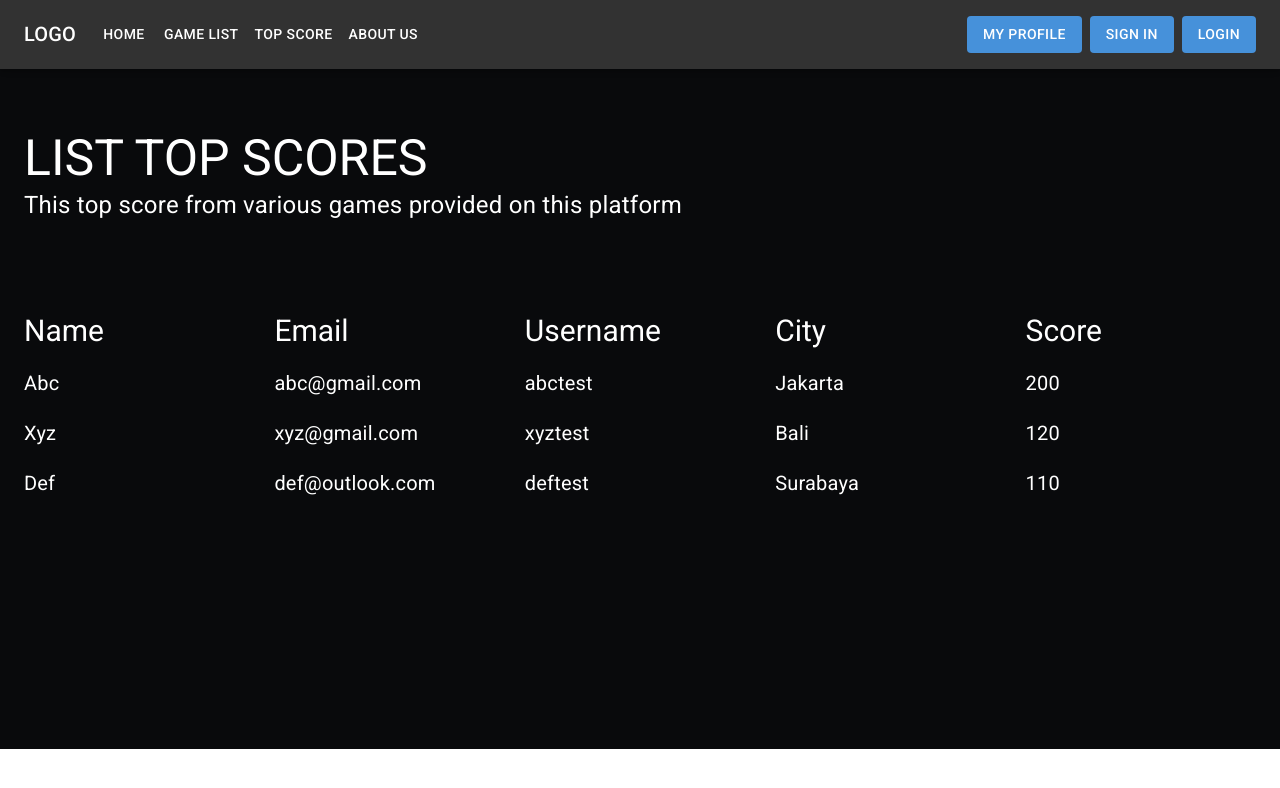
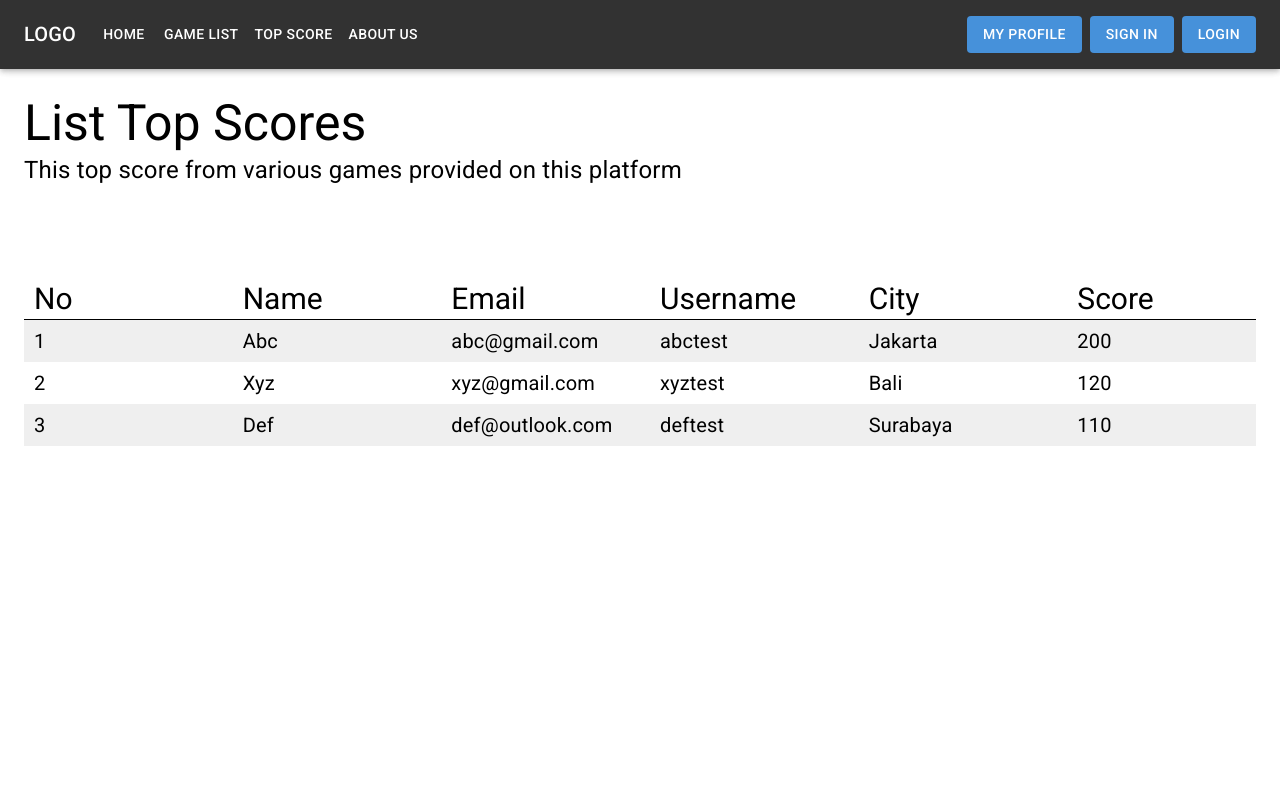
Before and after one commit to farisadam97/lowkey-pro-client, a React (Create React App) app: page /top-score in a window 1280 px wide. Shown: the top 788 px of the page. Built offline with nearby package versions, Linux system fonts and the light colour scheme.

Commit message:
finished view leaderboard top score page

```diff
--- a/src/pages/TopScore/TopScore.css
+++ b/src/pages/TopScore/TopScore.css
@@ -1,11 +1,25 @@
 .page-top-score
 {
-	padding-top:60px;
-	padding-bottom:60px;
-	background: #090a0c;
+	padding-top:25px;
     background-position: center;
     background-repeat: no-repeat;
     background-attachment: scroll;
     background-size: cover;
 	min-height:70vh;
 }
+.tableleaderboard .tableleaderboardrow:nth-child(odd)
+{
+	background:#efefef;
+}
+.tableleaderboard .tableleaderboardrow:hover
+{
+	background:#cfebff;
+}
+.tableleaderboardhead div
+{
+	padding: 3px 10px;
+}
+.tableleaderboard .tableleaderboardrow div
+{
+	padding: 6px 10px;
+}
--- a/src/pages/TopScore/TopScore.js
+++ b/src/pages/TopScore/TopScore.js
@@ -11,7 +11,7 @@ const TopScore = () => {
 			<div class="page-top-score">
 				<Container maxWidth="xl">
 					<div>
-						<Typography color="white" variant="h3"
+						<Typography variant="h3"
 							fontSize={{
 								lg: 50,
 								md: 40,
@@ -19,9 +19,9 @@ const TopScore = () => {
 								xs: 20
 							}}
 						>
-							LIST TOP SCORES
+							List Top Scores
 						</Typography>
-						<Typography color="white"
+						<Typography
 							fontSize={{
 								lg: 24,
 								md: 20,
@@ -34,9 +34,21 @@ const TopScore = () => {
 
 						<br /> <br />
 
-						<div style={{ paddingTop:"50px", display: "grid", gridTemplateColumns: "repeat(5, 1fr)", gridGap: 20 }}>
+						<div class="tableleaderboardhead" style={{ borderBottom:"1px solid black", paddingTop:"50px", display: "grid", gridTemplateColumns: "repeat(6, 1fr)", gridGap: 20 }}>
 							<div>
-								<Typography color="white" variant="h3"
+								<Typography variant="h3"
+									fontSize={{
+										lg: 30,
+										md: 30,
+										sm: 20,
+										xs: 14
+									}}
+								>
+									No
+								</Typography>
+							</div>
+							<div>
+								<Typography variant="h3"
 									fontSize={{
 										lg: 30,
 										md: 30,
@@ -48,7 +60,7 @@ const TopScore = () => {
 								</Typography>
 							</div>
 							<div>
-								<Typography color="white" variant="h3"
+								<Typography variant="h3"
 									fontSize={{
 										lg: 30,
 										md: 30,
@@ -60,7 +72,7 @@ const TopScore = () => {
 								</Typography>
 							</div>
 							<div>
-								<Typography color="white" variant="h3"
+								<Typography variant="h3"
 									fontSize={{
 										lg: 30,
 										md: 30,
@@ -72,7 +84,7 @@ const TopScore = () => {
 								</Typography>
 							</div>
 							<div>
-								<Typography color="white" variant="h3"
+								<Typography variant="h3"
 									fontSize={{
 										lg: 30,
 										md: 30,
@@ -84,7 +96,7 @@ const TopScore = () => {
 								</Typography>
 							</div>
 							<div>
-								<Typography color="white" variant="h3"
+								<Typography variant="h3"
 									fontSize={{
 										lg: 30,
 										md: 30,
@@ -97,9 +109,22 @@ const TopScore = () => {
 							</div>
 						</div>
 
-						<div style={{ paddingTop:"20px", display: "grid", gridTemplateColumns: "repeat(5, 1fr)", gridGap: 20 }}>
+						<div class="tableleaderboard">
+							<div class="tableleaderboardrow" style={{ display: "grid", gridTemplateColumns: "repeat(6, 1fr)", gridGap: 20 }}>
 								<div>
-								<Typography color="white"
+									<Typography
+										fontSize={{
+											lg: 20,
+											md: 20,
+											sm: 16,
+											xs: 12
+										}}
+									>
+										1
+									</Typography>
+								</div>
+								<div>
+									<Typography
 										fontSize={{
 											lg: 20,
 											md: 20,
@@ -111,7 +136,7 @@ const TopScore = () => {
 									</Typography>
 								</div>
 								<div>
-								<Typography color="white"
+									<Typography
 										fontSize={{
 											lg: 20,
 											md: 20,
@@ -123,7 +148,7 @@ const TopScore = () => {
 									</Typography>
 								</div>
 								<div>
-								<Typography color="white"
+									<Typography
 										fontSize={{
 											lg: 20,
 											md: 20,
@@ -135,7 +160,7 @@ const TopScore = () => {
 									</Typography>
 								</div>
 								<div>
-								<Typography color="white"
+									<Typography
 										fontSize={{
 											lg: 20,
 											md: 20,
@@ -147,7 +172,7 @@ const TopScore = () => {
 									</Typography>
 								</div>
 								<div>
-								<Typography color="white"
+									<Typography
 										fontSize={{
 											lg: 20,
 											md: 20,
@@ -160,9 +185,21 @@ const TopScore = () => {
 								</div>
 							</div>
 
-						<div style={{ paddingTop:"20px", display: "grid", gridTemplateColumns: "repeat(5, 1fr)", gridGap: 20 }}>
+							<div class="tableleaderboardrow" style={{ display: "grid", gridTemplateColumns: "repeat(6, 1fr)", gridGap: 20 }}>
 								<div>
-								<Typography color="white"
+									<Typography
+										fontSize={{
+											lg: 20,
+											md: 20,
+											sm: 16,
+											xs: 12
+										}}
+									>
+										2
+									</Typography>
+								</div>
+								<div>
+									<Typography
 										fontSize={{
 											lg: 20,
 											md: 20,
@@ -174,7 +211,7 @@ const TopScore = () => {
 									</Typography>
 								</div>
 								<div>
-								<Typography color="white"
+									<Typography
 										fontSize={{
 											lg: 20,
 											md: 20,
@@ -186,7 +223,7 @@ const TopScore = () => {
 									</Typography>
 								</div>
 								<div>
-								<Typography color="white"
+									<Typography
 										fontSize={{
 											lg: 20,
 											md: 20,
@@ -198,7 +235,7 @@ const TopScore = () => {
 									</Typography>
 								</div>
 								<div>
-								<Typography color="white"
+									<Typography
 										fontSize={{
 											lg: 20,
 											md: 20,
@@ -210,7 +247,7 @@ const TopScore = () => {
 									</Typography>
 								</div>
 								<div>
-								<Typography color="white"
+									<Typography
 										fontSize={{
 											lg: 20,
 											md: 20,
@@ -223,9 +260,21 @@ const TopScore = () => {
 								</div>
 							</div>
 
-						<div style={{ paddingTop:"20px", display: "grid", gridTemplateColumns: "repeat(5, 1fr)", gridGap: 20 }}>
+							<div class="tableleaderboardrow" style={{ display: "grid", gridTemplateColumns: "repeat(6, 1fr)", gridGap: 20 }}>
 								<div>
-								<Typography color="white"
+									<Typography
+										fontSize={{
+											lg: 20,
+											md: 20,
+											sm: 16,
+											xs: 12
+										}}
+									>
+										3
+									</Typography>
+								</div>
+								<div>
+									<Typography
 										fontSize={{
 											lg: 20,
 											md: 20,
@@ -237,7 +286,7 @@ const TopScore = () => {
 									</Typography>
 								</div>
 								<div>
-								<Typography color="white"
+									<Typography
 										fontSize={{
 											lg: 20,
 											md: 20,
@@ -249,7 +298,7 @@ const TopScore = () => {
 									</Typography>
 								</div>
 								<div>
-								<Typography color="white"
+									<Typography
 										fontSize={{
 											lg: 20,
 											md: 20,
@@ -261,7 +310,7 @@ const TopScore = () => {
 									</Typography>
 								</div>
 								<div>
-								<Typography color="white"
+									<Typography
 										fontSize={{
 											lg: 20,
 											md: 20,
@@ -273,7 +322,7 @@ const TopScore = () => {
 									</Typography>
 								</div>
 								<div>
-								<Typography color="white"
+									<Typography
 										fontSize={{
 											lg: 20,
 											md: 20,
@@ -286,6 +335,7 @@ const TopScore = () => {
 								</div>
 							</div>
 						</div>
+					</div>
 				</Container>
 			</div>
 
```
Lines whose indentation alone changed are shown as unchanged.
